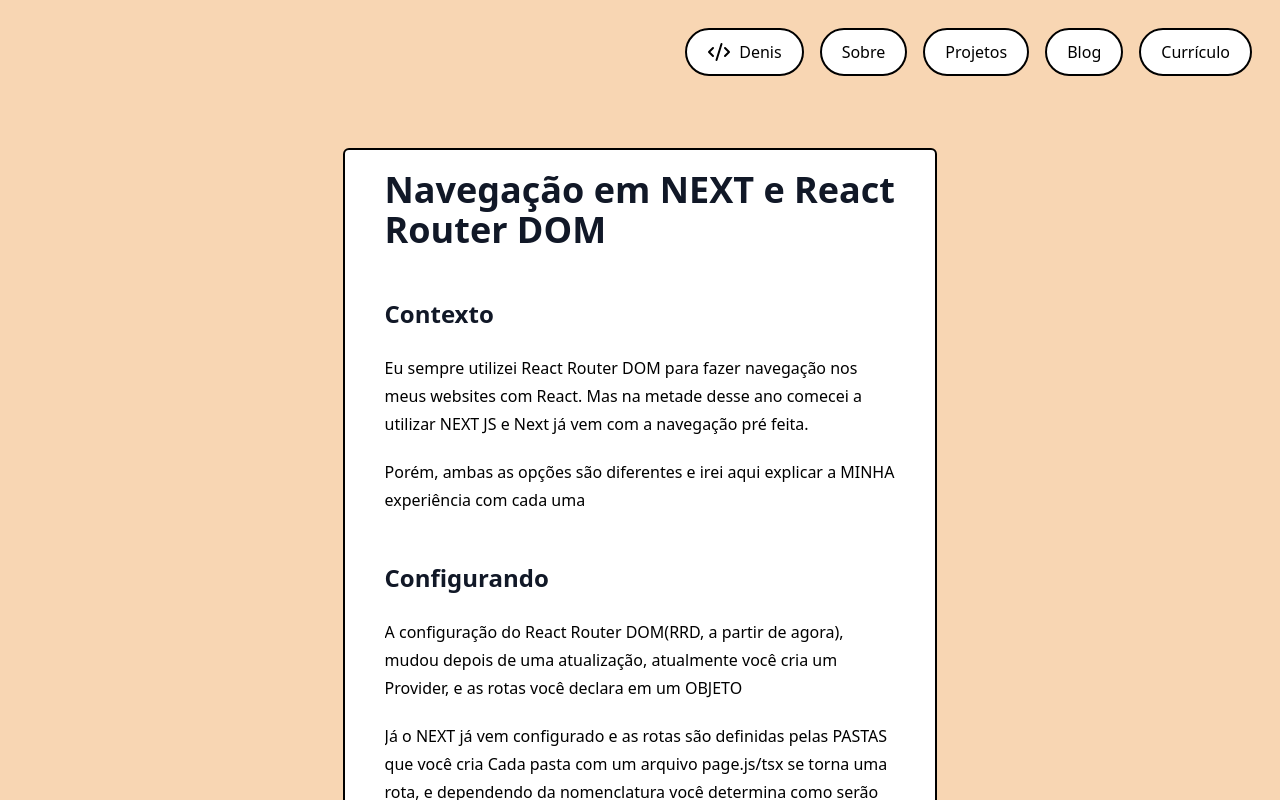
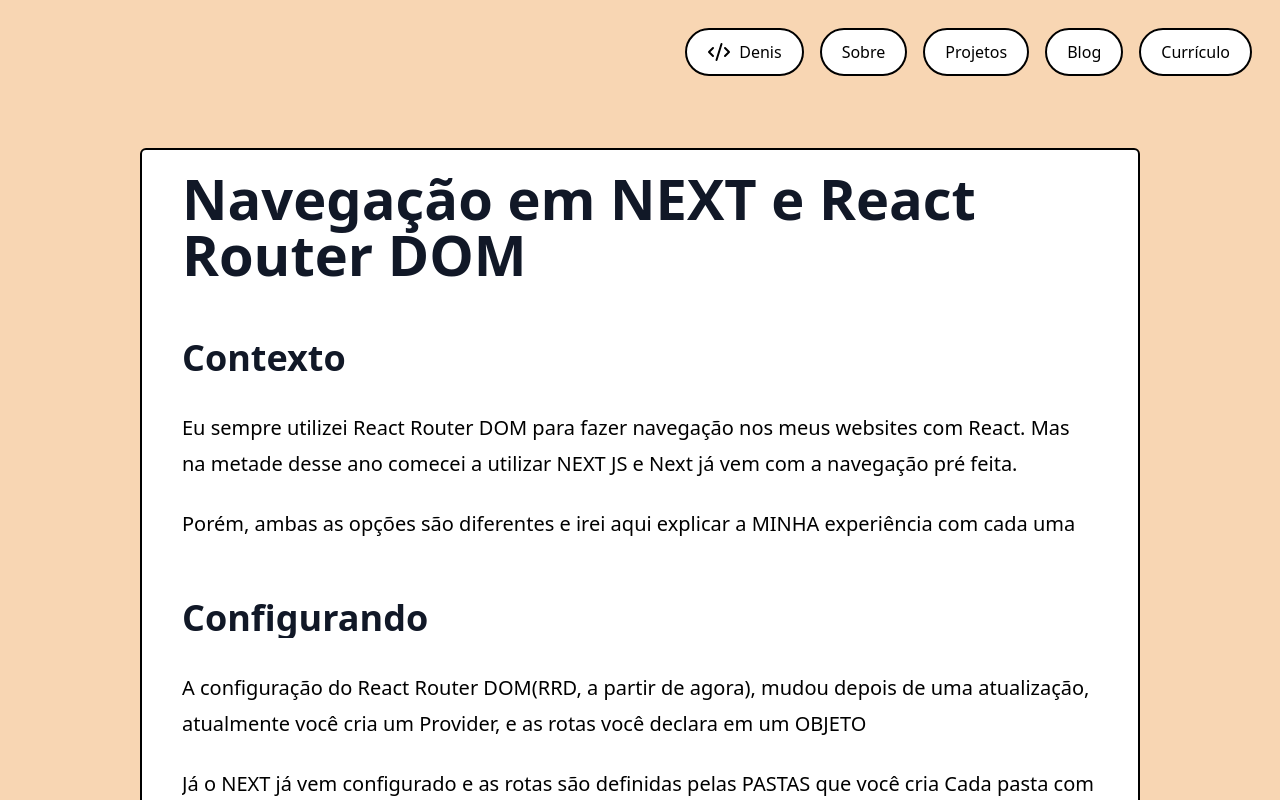
Before and after one commit to 2D-nz/ego, a Next.js app: page /blog/navegation_next_vs_rrd in a window 1280 px wide. Shown: the top 800 px of the page. Built offline with nearby package versions, Linux system fonts and the light colour scheme.

Commit message:
fixing typography

```diff
--- a/src/app/blog/[slug]/page.tsx
+++ b/src/app/blog/[slug]/page.tsx
@@ -35,14 +35,12 @@ export default function Page(props: {
   params: { slug: string };
   searchParams: {};
 }) {
-  console.log(props);
   const slug = props.params.slug;
   const post = getPostContent(slug);
-  console.log(post);
   return (
     <div className=" flex justify-center w-screen mt-32">
-      <div className="absolute">
-        <article className=" prose py-5 px-10 text-black border-black border-2 rounded-md hover:shadow-[8px_8px_0px_rgba(0,0,0,1)] bg-white transition-all ease-out my-5 overflow-hidden">
+      <div className="absolute px-8">
+        <article className=" prose py-5 max-w-[1000px] px-10 text-black border-black border-2 rounded-md hover:shadow-[8px_8px_0px_rgba(0,0,0,1)] bg-white transition-all ease-out my-5 overflow-hidden md:prose-xl">
           <Markdown>{post.content}</Markdown>
         </article>
       </div>
--- a/src/components/projectcard.tsx
+++ b/src/components/projectcard.tsx
@@ -17,7 +17,6 @@ export function Projectcard({
   };
   key: number;
 }) {
-  console.log(project);
   const formattedDate = format(project.date, "dd 'de' MMMM yyyy", {
     locale: ptBR,
   });
@@ -42,7 +41,7 @@ export function Projectcard({
         </div>
       </div>
 
-      <div className="flex gap-5">
+      <div className="flex flex-wrap gap-x-5">
         {tecs.map((tech: string, key: number) => {
           return (
             <p
```
